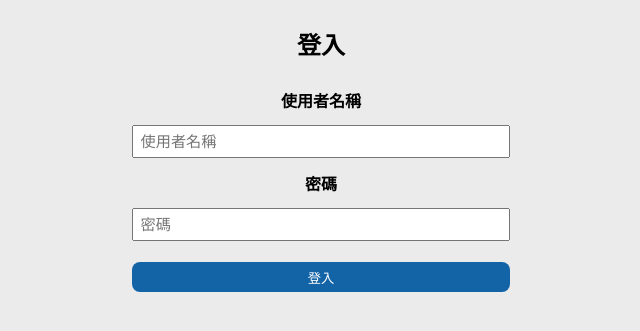
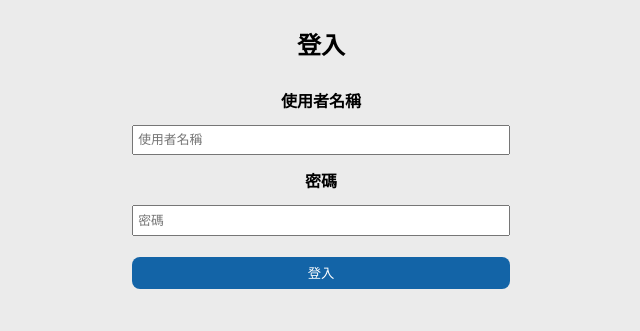
Before and after one commit to johnny031/taiict_backend, a Flask app: page / in a window 1280 px wide. Shown: the top 331 px of the page, without its empty margins (319-959 px from the left). Run offline with Flask 2, Linux system fonts and the light colour scheme.

Commit message:
adjust input padding

```diff
--- a/static/css/index.css
+++ b/static/css/index.css
@@ -38,11 +38,11 @@ h2 {
   margin: 10px;
 }
 input {
-  font-size: 0.95rem;
+  font-size: 0.8rem;
   box-sizing: border-box;
   width: 100%;
-  height: 2.2em;
-  padding: 2px 5px;
+  height: 2.4em;
+  padding: 0 3px;
   margin: 0;
 }
 input::placeholder {
@@ -50,7 +50,7 @@ input::placeholder {
 }
 .summit-btn {
   margin-top: 1.6em;
-  height: 2.2em;
+  height: 2.4em;
   width: 100%;
   background-color: rgb(19, 100, 167);
   color: white;
--- a/static/css/news.css
+++ b/static/css/news.css
@@ -54,7 +54,7 @@ input {
 }
 input,
 textarea {
-  padding: 2px 5px;
+  padding: 4px 5px;
   margin: 0;
   border: 1px solid rgb(78, 78, 78);
   border-radius: 3px;
```
